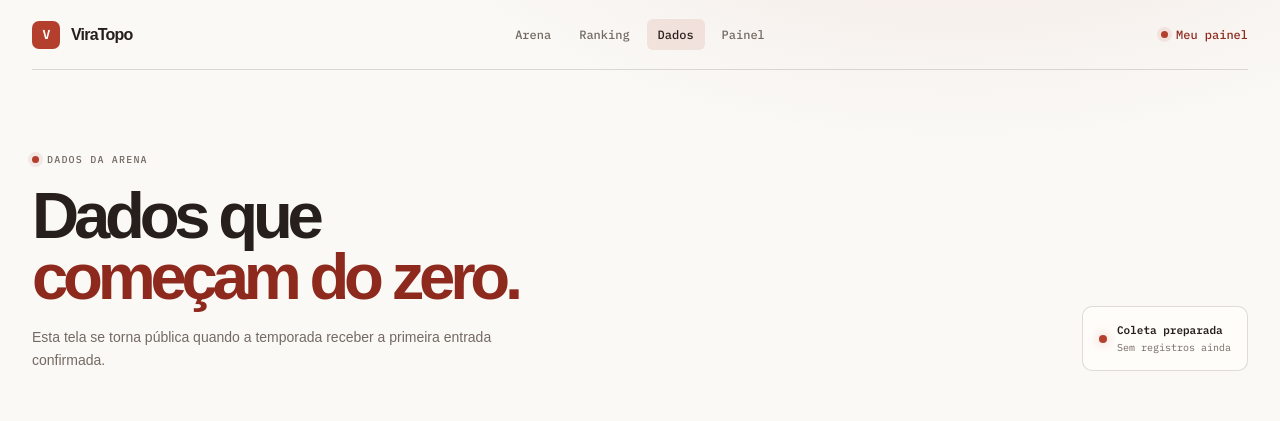
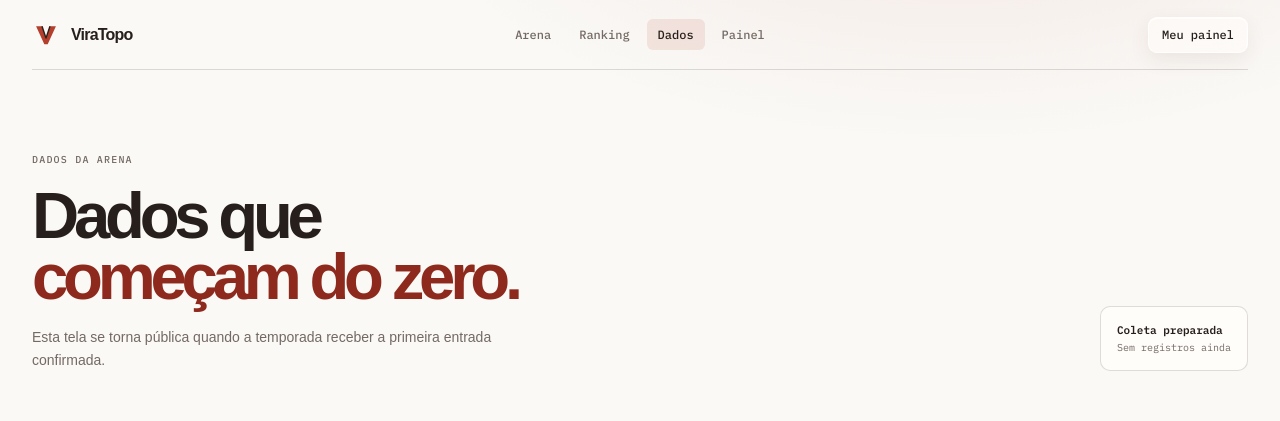
Before and after one commit to mccall9/viratopo, a Next.js app: page /analytics in a window 1280 px wide. Shown: the top 421 px of the page. Built offline with nearby package versions, Linux system fonts and the light colour scheme; a web font is replaced by a local one.

Commit message:
design: add glass panel button and ViraTopo SVG mark

```diff
--- a/src/app/analytics/page.tsx
+++ b/src/app/analytics/page.tsx
@@ -4,5 +4,5 @@ import { ArenaFooter, ArenaNav } from "@/components/arena-nav";
 
 const metrics = [{ label: "ENTRADAS CONFIRMADAS", icon: ReceiptText }, { label: "EXIBIÇÕES ENTREGUES", icon: Eye }, { label: "CLIQUES GERADOS", icon: MousePointer2 }];
 export default function AnalyticsPage() {
-  return <main className="arena-app"><a className="skip" href="#dados">Pular para dados</a><ArenaNav active="analytics" /><section className="page-head" id="dados"><div><span className="kicker"><i /> DADOS DA ARENA</span><h1>Dados que<br /><em>começam do zero.</em></h1><p>Esta tela se torna pública quando a temporada receber a primeira entrada confirmada.</p></div><div className="data-status"><i /><b>Coleta preparada</b><span>Sem registros ainda</span></div></section><section className="metric-row">{metrics.map(({ label, icon: Icon }) => <article key={label}><Icon size={17} /><span>{label}</span><strong>—</strong><small>aguardando dados reais</small></article>)}</section><section className="data-stage"><div><span className="card-label">LEITURA DE VISIBILIDADE</span><h2>Nada para inflar.<br />Nada para esconder.</h2></div><div className="data-empty"><div className="chart-grid" aria-hidden="true"><i /><i /><i /><i /><i /><i /></div><p>Quando houver atividade, o gráfico mostrará exibições e cliques por período, com os critérios de contagem documentados.</p><Link href="/ranking">Ir ao ranking <ArrowRight size={16} /></Link></div></section><ArenaFooter /></main>;
+  return <main className="arena-app"><a className="skip" href="#dados">Pular para dados</a><ArenaNav active="analytics" /><section className="page-head" id="dados"><div><span className="kicker">DADOS DA ARENA</span><h1>Dados que<br /><em>começam do zero.</em></h1><p>Esta tela se torna pública quando a temporada receber a primeira entrada confirmada.</p></div><div className="data-status"><b>Coleta preparada</b><span>Sem registros ainda</span></div></section><section className="metric-row">{metrics.map(({ label, icon: Icon }) => <article key={label}><Icon size={17} /><span>{label}</span><strong>—</strong><small>aguardando dados reais</small></article>)}</section><section className="data-stage"><div><span className="card-label">LEITURA DE VISIBILIDADE</span><h2>Nada para inflar.<br />Nada para esconder.</h2></div><div className="data-empty"><div className="chart-grid" aria-hidden="true"><i /><i /><i /><i /><i /><i /></div><p>Quando houver atividade, o gráfico mostrará exibições e cliques por período, com os critérios de contagem documentados.</p><Link href="/ranking">Ir ao ranking <ArrowRight size={16} /></Link></div></section><ArenaFooter /></main>;
 }
--- /dev/null
+++ b/src/app/glass-nav.css
@@ -0,0 +1 @@
+.arena-logo img{width:28px;height:28px;display:block}.nav-profile{min-height:36px;padding:0 13px;border:1px solid rgba(255,255,255,.72);border-radius:9px;background:rgba(255,253,250,.58);box-shadow:inset 0 1px rgba(255,255,255,.95),0 7px 20px rgba(91,48,35,.08);backdrop-filter:blur(14px);-webkit-backdrop-filter:blur(14px);color:var(--ink);transition:background .16s,border-color .16s,transform .16s}.nav-profile:hover{background:rgba(255,253,250,.86);border-color:rgba(179,63,44,.35);transform:translateY(-1px)}.nav-profile i,.kicker i,.data-status i{display:none!important}.data-status{grid-template-columns:1fr!important}.data-status b{font-weight:600}@media(max-width:820px){.nav-profile{min-width:36px;padding:0;justify-content:center;font-size:0}.nav-profile:after{content:"↗";font:500 16px var(--mono);font-size:16px}}
--- a/src/app/layout.tsx
+++ b/src/app/layout.tsx
@@ -3,6 +3,7 @@ import "./globals.css";
 import "./arena-pages.css";
 import "./sabia-theme.css";
 import "./ranking-preview.css";
+import "./glass-nav.css";
 
 export const metadata: Metadata = {
   title: "ViraTopo — a edição onde produtos disputam espaço",
--- a/src/app/page.tsx
+++ b/src/app/page.tsx
@@ -18,7 +18,7 @@ export default function Home() {
     <a className="skip" href="#arena">Pular para a arena</a>
     <ArenaNav active="arena" />
     <section className="arena-hero" id="arena">
-      <div className="hero-copy"><span className="kicker"><i /> TEMPORADA EM PRÉ-LANÇAMENTO</span><h1>Faça seu produto<br /><em>merecer a tela.</em></h1><p>ViraTopo é uma arena pública para produtos independentes. A classificação só começa quando houver um pagamento confirmado.</p><div className="hero-actions"><button className="button button-primary" onClick={() => setFlow("entry")}>Entrar na arena <ArrowRight size={17} /></button><a className="button button-ghost" href="/ranking">Ver ranking <ChevronRight size={17} /></a></div></div>
+      <div className="hero-copy"><span className="kicker">TEMPORADA EM PRÉ-LANÇAMENTO</span><h1>Faça seu produto<br /><em>merecer a tela.</em></h1><p>ViraTopo é uma arena pública para produtos independentes. A classificação só começa quando houver um pagamento confirmado.</p><div className="hero-actions"><button className="button button-primary" onClick={() => setFlow("entry")}>Entrar na arena <ArrowRight size={17} /></button><a className="button button-ghost" href="/ranking">Ver ranking <ChevronRight size={17} /></a></div></div>
       <aside className="hero-ranking" aria-label="Prévia do ranking"><div className="hero-ranking-top"><span>RANKING DA TEMPORADA</span><b>AO VIVO</b></div><div className="hero-ranking-head"><span>POS.</span><span>PRODUTO</span><span>LANCE</span></div><ol><li><b>01</b><span className="rank-available">aguardando primeiro produto</span><strong>—</strong></li><li><b>02</b><span className="rank-available">posição disponível</span><strong>—</strong></li><li><b>03</b><span className="rank-available">posição disponível</span><strong>—</strong></li></ol><div className="hero-ranking-bottom"><span>0 entradas confirmadas</span><a href="/ranking">Abrir ranking <ChevronRight size={14} /></a></div></aside>
     </section>
     <section className="command-grid" aria-label="Central de controle da arena">
--- a/src/app/painel/page.tsx
+++ b/src/app/painel/page.tsx
@@ -3,5 +3,5 @@ import { ArrowRight, Bell, CircleGauge, Radar } from "lucide-react";
 import { ArenaFooter, ArenaNav } from "@/components/arena-nav";
 
 export default function PainelPage() {
-  return <main className="arena-app"><a className="skip" href="#painel">Pular para painel</a><ArenaNav active="painel" /><section className="page-head compact" id="painel"><div><span className="kicker"><i /> CENTRAL DO PRODUTO</span><h1>Seu espaço de<br /><em>controle.</em></h1><p>Entre na arena para acompanhar posição, lance e avisos da sua entrada.</p></div><Link className="button button-primary" href="/">Criar entrada <ArrowRight size={17} /></Link></section><section className="panel-board"><article className="panel-profile"><span className="card-label">PRODUTO CONECTADO</span><div className="profile-placeholder">VT</div><h2>Nenhum produto conectado.</h2><p>Assim que você criar uma entrada confirmada, o painel mostrará o endereço e o status da disputa.</p></article><article className="panel-radar"><span className="card-label">SUA POSIÇÃO</span><div><Radar size={29} /><strong>—</strong><p>A posição aparece após a confirmação.</p></div></article><article className="panel-alerts"><span className="card-label">ALERTAS</span><ul><li><Bell size={15} /> Avisos de posição ficam aqui.</li><li><CircleGauge size={15} /> Você verá quando precisar reagir.</li></ul></article></section><section className="panel-cta"><div><span className="card-label">PRONTO PARA COMEÇAR?</span><h2>Crie uma entrada e deixe a arena responder.</h2></div><Link className="button button-primary" href="/">Entrar na arena <ArrowRight size={17} /></Link></section><ArenaFooter /></main>;
+  return <main className="arena-app"><a className="skip" href="#painel">Pular para painel</a><ArenaNav active="painel" /><section className="page-head compact" id="painel"><div><span className="kicker">CENTRAL DO PRODUTO</span><h1>Seu espaço de<br /><em>controle.</em></h1><p>Entre na arena para acompanhar posição, lance e avisos da sua entrada.</p></div><Link className="button button-primary" href="/">Criar entrada <ArrowRight size={17} /></Link></section><section className="panel-board"><article className="panel-profile"><span className="card-label">PRODUTO CONECTADO</span><div className="profile-placeholder">VT</div><h2>Nenhum produto conectado.</h2><p>Assim que você criar uma entrada confirmada, o painel mostrará o endereço e o status da disputa.</p></article><article className="panel-radar"><span className="card-label">SUA POSIÇÃO</span><div><Radar size={29} /><strong>—</strong><p>A posição aparece após a confirmação.</p></div></article><article className="panel-alerts"><span className="card-label">ALERTAS</span><ul><li><Bell size={15} /> Avisos de posição ficam aqui.</li><li><CircleGauge size={15} /> Você verá quando precisar reagir.</li></ul></article></section><section className="panel-cta"><div><span className="card-label">PRONTO PARA COMEÇAR?</span><h2>Crie uma entrada e deixe a arena responder.</h2></div><Link className="button button-primary" href="/">Entrar na arena <ArrowRight size={17} /></Link></section><ArenaFooter /></main>;
 }
--- a/src/components/arena-nav.tsx
+++ b/src/components/arena-nav.tsx
@@ -3,7 +3,7 @@ import Link from "next/link";
 type ArenaNavProps = { active?: "arena" | "ranking" | "analytics" | "painel" };
 
 export function ArenaNav({ active }: ArenaNavProps) {
-  return <header className="arena-nav"><Link className="arena-logo" href="/" aria-label="ViraTopo, início"><span>V</span><b>ViraTopo</b></Link><nav aria-label="Navegação principal"><Link className={active === "arena" ? "active" : ""} href="/">Arena</Link><Link className={active === "ranking" ? "active" : ""} href="/ranking">Ranking</Link><Link className={active === "analytics" ? "active" : ""} href="/analytics">Dados</Link><Link className={active === "painel" ? "active" : ""} href="/painel">Painel</Link></nav><Link className="nav-profile" href="/painel"><i /> Meu painel</Link></header>;
+  return <header className="arena-nav"><Link className="arena-logo" href="/" aria-label="ViraTopo, início"><img src="/viratopo-mark.svg" width="28" height="28" alt="" /><b>ViraTopo</b></Link><nav aria-label="Navegação principal"><Link className={active === "arena" ? "active" : ""} href="/">Arena</Link><Link className={active === "ranking" ? "active" : ""} href="/ranking">Ranking</Link><Link className={active === "analytics" ? "active" : ""} href="/analytics">Dados</Link><Link className={active === "painel" ? "active" : ""} href="/painel">Painel</Link></nav><Link className="nav-profile" href="/painel">Meu painel</Link></header>;
 }
 
 export function ArenaFooter() {
```
Also changed, not shown: src/app/ranking/page.tsx (+1 -1 lines), public/viratopo-mark.svg (added), src/app/icon.svg.
